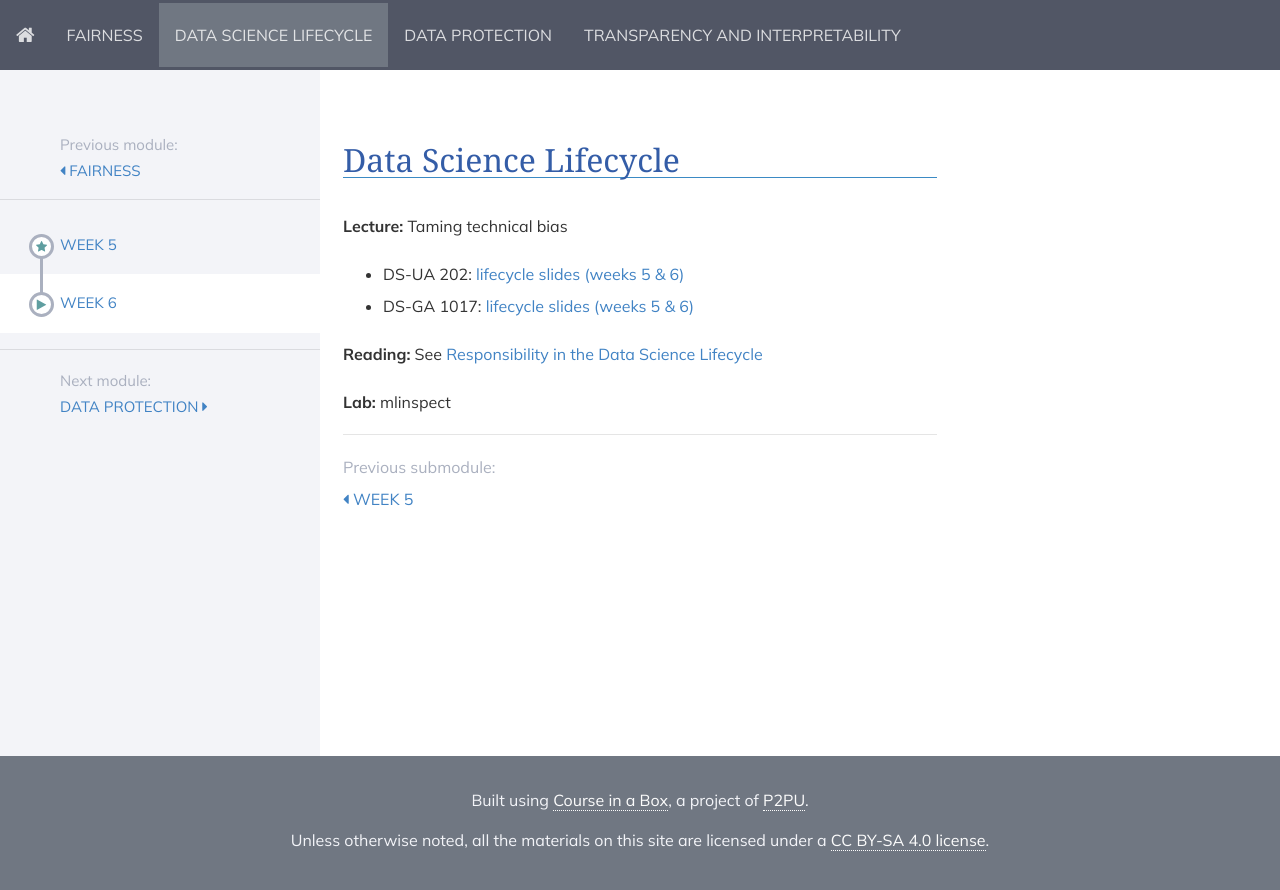
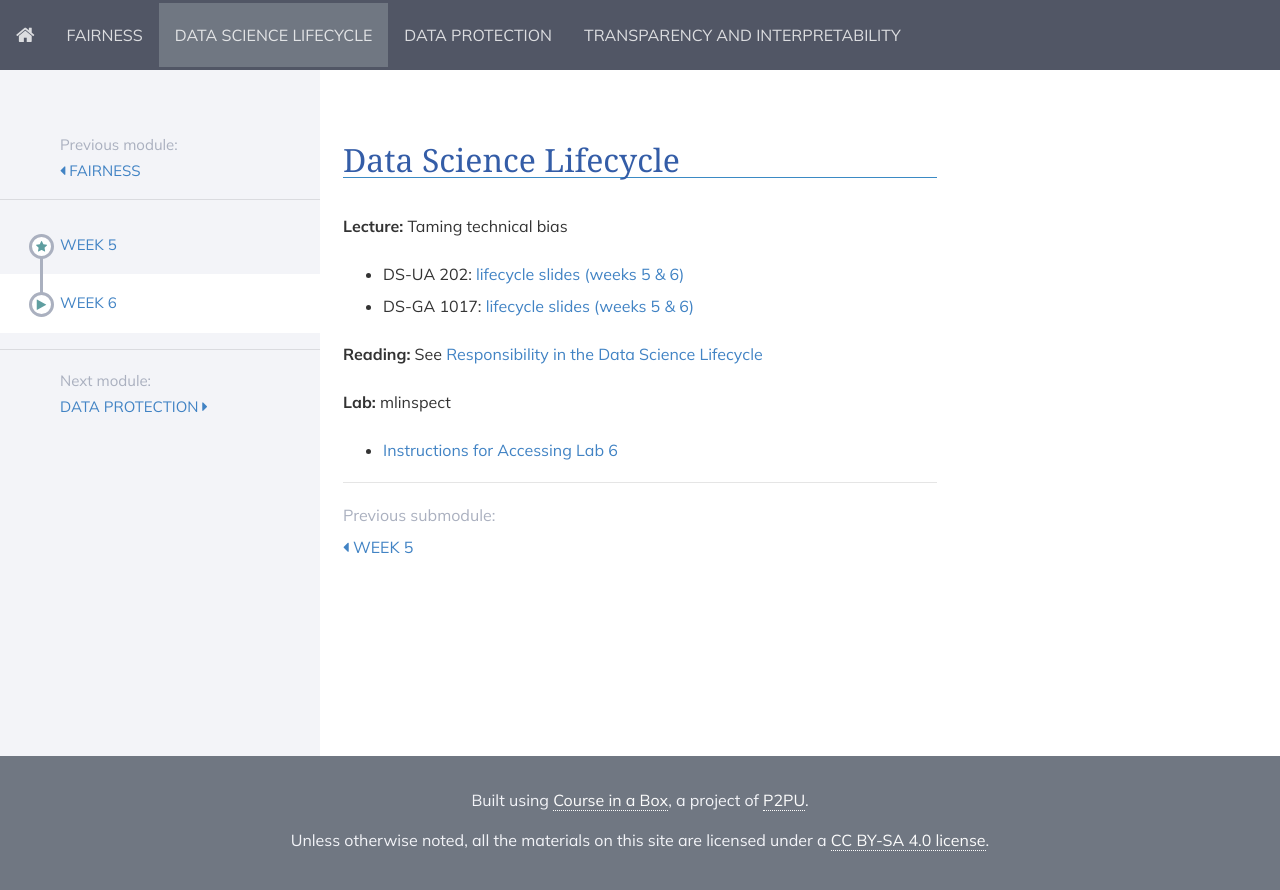
Before and after one commit to DataResponsibly/rds24, a Jekyll site: the page built from modules/data_science_lifecycle/_posts/2000-01-03-week6.md, in a window 1280 px wide. Shown: the top 890 px of the page. Built offline with Jekyll 4.4.1, drawn with Linux system fonts in a browser that asks for light colours; nearby versions of some CDN libraries.

Commit message:
Push lab6 link live

```diff
--- a/modules/data_science_lifecycle/_posts/2000-01-03-week6.md
+++ b/modules/data_science_lifecycle/_posts/2000-01-03-week6.md
@@ -13,4 +13,4 @@ title: Week 6
 
 **Lab:** mlinspect
 
-[//]: * [Instructions for Accessing Lab 6](https://docs.google.com/document/d/1SQ4PV-WoW1ClxwD8uv7jfCqlhVl90zs9oMujL-522s0/edit?usp=sharing)
+* [Instructions for Accessing Lab 6](https://docs.google.com/document/d/1SQ4PV-WoW1ClxwD8uv7jfCqlhVl90zs9oMujL-522s0/edit?usp=sharing)
```
